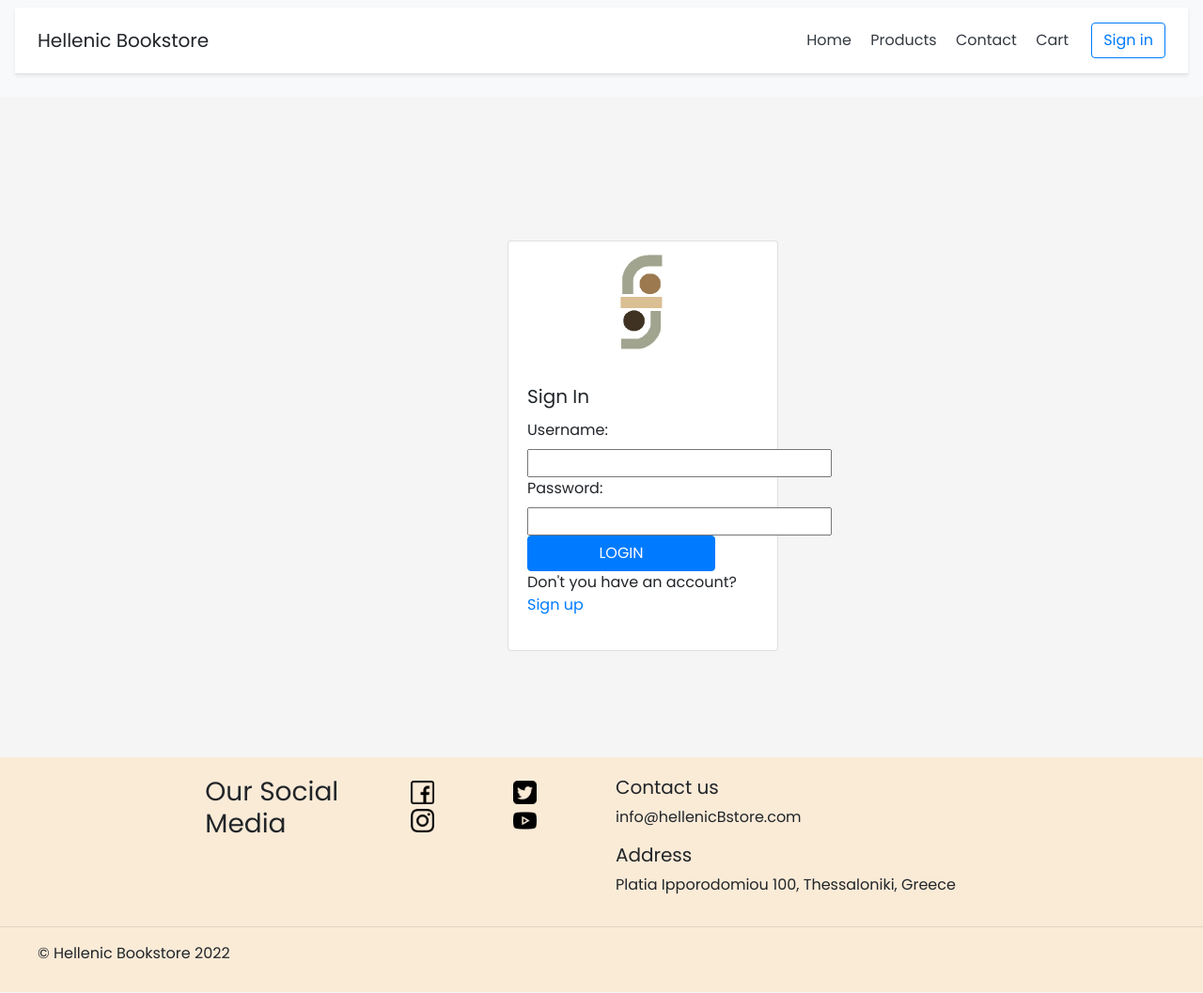
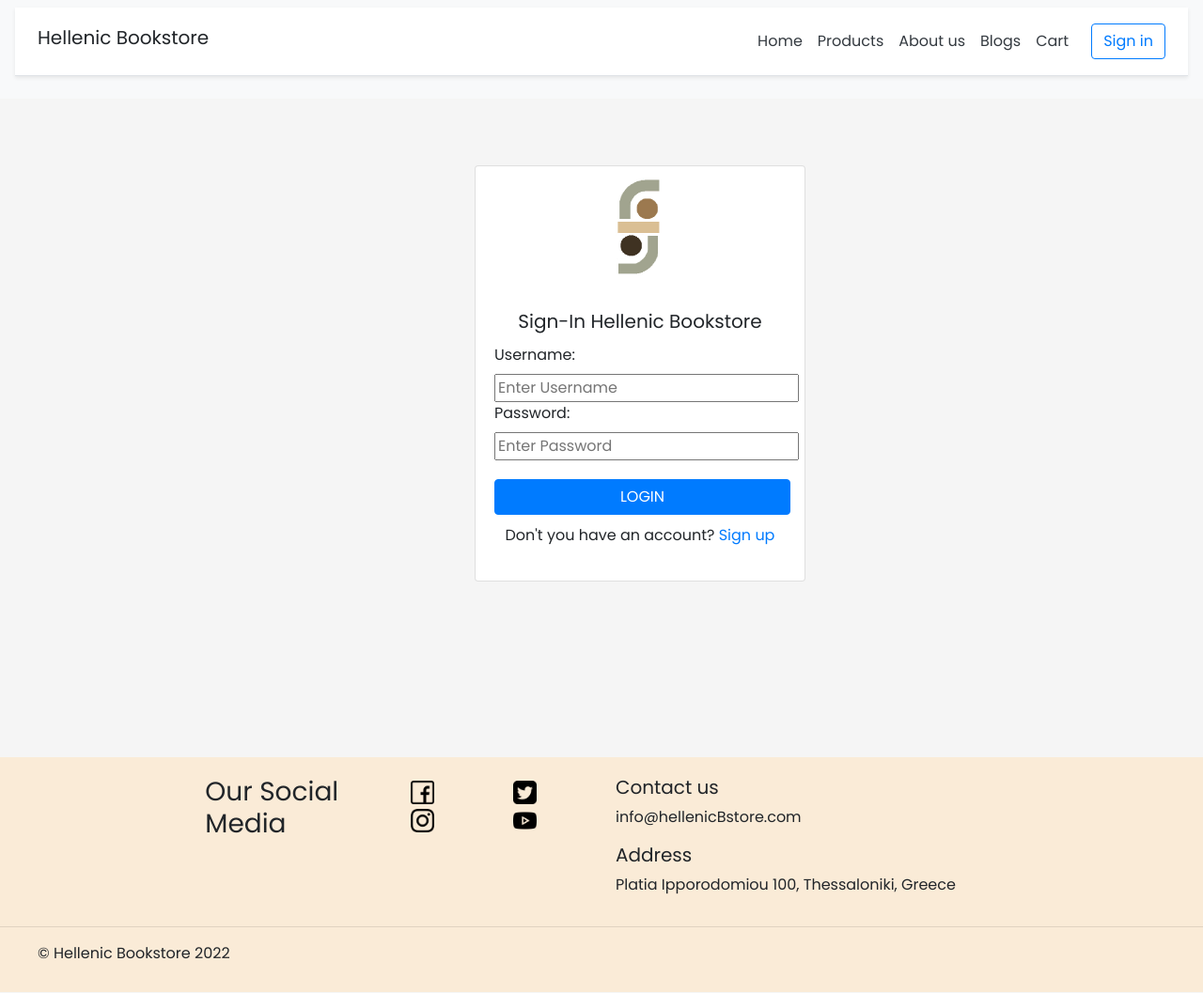
Before and after one commit to Fakhriyramadhan25/PHP-bookstore-project, a PHP site: page /index.php?p=login in a window 1280 px wide. Shown: the whole page at 94% size. Run offline with PHP 8.4, Linux system fonts and the light colour scheme.

Commit message:
sign in - sign up prototype

```diff
--- a/Assets/css/index.css
+++ b/Assets/css/home.css
@@ -5,7 +5,7 @@ html body {
 }
 
 .posisi{
- margin-top: 200px;
+ margin-top: 120px;
 }
 
 .card-img-top{
@@ -16,7 +16,7 @@ html body {
 }
 
 .login-size{
-    width: 200px;
+    width: 100px;
 }
 
 .main-cont{
@@ -51,3 +51,14 @@ html body {
 .card-title{
     justify-content: center;
 }
+
+.btn-primary{
+    width: 315px;
+    justify-content: center;
+    margin-top: 20px;
+}
+
+.spacing{
+    margin-top: 10px;
+    text-align: center;
+}
--- a/Public/login.php
+++ b/Public/login.php
@@ -1,19 +1,21 @@
-<div class="mx-auto posisi" style="width: 200px;">
-    <div class="card" style="width: 18rem;">
+<div class="mx-auto posisi" style="width: 270px;">
+    <div class="card" style="width: 22rem;">
         <img src="Assets/img/Logo.jpg" class="card-img-top mx-auto" alt="Logo">
         <div class="card-body">
-            <h5 class="card-title">Sign In</h5>
+            <h5 class="card-title text-center">Sign-In Hellenic Bookstore</h5>
             <form method="post" action="index.php">
                 <label>Username: </label>
-                <input name="username" />
+                <br>
+                <input name="username" placeholder="Enter Username" />
                 <br />
                 <label>Password: </label>
-                <input name="pass" type="password" />
+                <br>
+                <input name="pass" type="password" placeholder="Enter Password" />
                 <br />
-                <input type="submit" value="LOGIN" class="btn btn-primary login-size" />
+                <input type="submit" value="LOGIN" class="btn btn-primary" />
                 <input name="p" value="do_login" type="hidden">
             </form>
-            <p class="">Don't you have an account?<span><a href="" class=""> Sign up </a></span></p>
+            <p class="spacing">Don't you have an account?<span><a href="/bookstore/Public/signup.php" class=""> Sign up </a></span></p>
         </div>
     </div>
 </div>
--- a/index.php
+++ b/index.php
@@ -37,7 +37,7 @@ if (!isset($_SESSION['is_admin'])) {
     <link href="Assets/bootstrap/bootstrap.min.css" rel="stylesheet">
 
     <!-- css details -->
-    <link href="Assets/css/index.css" rel="stylesheet">
+    <link href="Assets/css/home.css" rel="stylesheet">
 
     <!-- Custom styles for this template -->
     <link href="Assets/bootstrap/dashboard.css" rel="stylesheet">
@@ -49,16 +49,20 @@ if (!isset($_SESSION['is_admin'])) {
 
 <body>
 
-    <nav class="navbar navbar-light fixed-top bg-light">
-        <div class="collapse navbar-collapse d-flex flex-column flex-md-row align-items-center p-3 px-md-4 mb-3 bg-white border-bottom shadow-sm">
-            <h5 class="my-0 mr-md-auto font-weight-normal">Hellenic Bookstore</h5>
-            <nav class="my-2 my-md-0 mr-md-3">
+    <nav class="navbar navbar-expand-md navbar-light fixed-top bg-light">
+        <div class="collapse navbar-collapse d-flex flex-column flex-md-row p-3 px-md-4 mb-3 bg-white border-bottom shadow-sm">
+            <button class="navbar-toggler d-lg-none" type="button" data-toggle="collapse" data-target="#navbarsExampleDefault" aria-controls="navbarsExampleDefault" aria-expanded="false" aria-label="Toggle navigation">
+                <span class="navbar-toggler-icon"></span>
+            </button>
+            <h5 class="mr-md-auto font-weight-normal">Hellenic Bookstore</h5>
+            <nav class="my-2 my-md-0 mr-md-3 navbar-nav" id="navbarsExampleDefault">
                 <a class="p-2 text-dark" href="index.php?p=start">Home</a>
                 <a class="p-2 text-dark" href="?p=products">Products</a>
-                <a class="p-2 text-dark" href="?p=contact">Contact</a>
+                <a class="p-2 text-dark" href="?p=contact">About us</a>
+                <a class="p-2 text-dark" href="?p=contact">Blogs</a>
                 <a class="p-2 text-dark" href="?p=cart">Cart</a>
             </nav>
-            <a class="btn btn-outline-primary" href="?p=login">Sign in</a>
+            <a class="btn btn-outline-primary fixed-right" href="?p=login">Sign in</a>
         </div>
     </nav>
 
@@ -155,7 +159,8 @@ if (!isset($_SESSION['is_admin'])) {
         </div>
     </div>
 
-
+    <!-- Jquery 3.5.1  -->
+    <script src="Assets/bootstrap/jquery-3.5.1.min.js"></script>
 
     <!-- bootstrap 4.6 javascript  -->
     <script src="Assets/bootstrap/bootstrap.min.js"></script>
@@ -163,10 +168,6 @@ if (!isset($_SESSION['is_admin'])) {
     <!-- popper 1.16.1 for interactive  -->
     <script src="Assets/bootstrap/popper-1.16.1.min.js"></script>
 
-    <!-- Jquery 3.5.1  -->
-    <script src="Assets/bootstrap/jquery-3.5.1.min.js"></script>
-
-
 </body>
 
 </html>
```
Also changed, not shown: Assets/css/signup.css (added, +19 -0 lines), Public/do_login.php (+4 -4 lines), Public/signup.php (added, +80 -0 lines).
